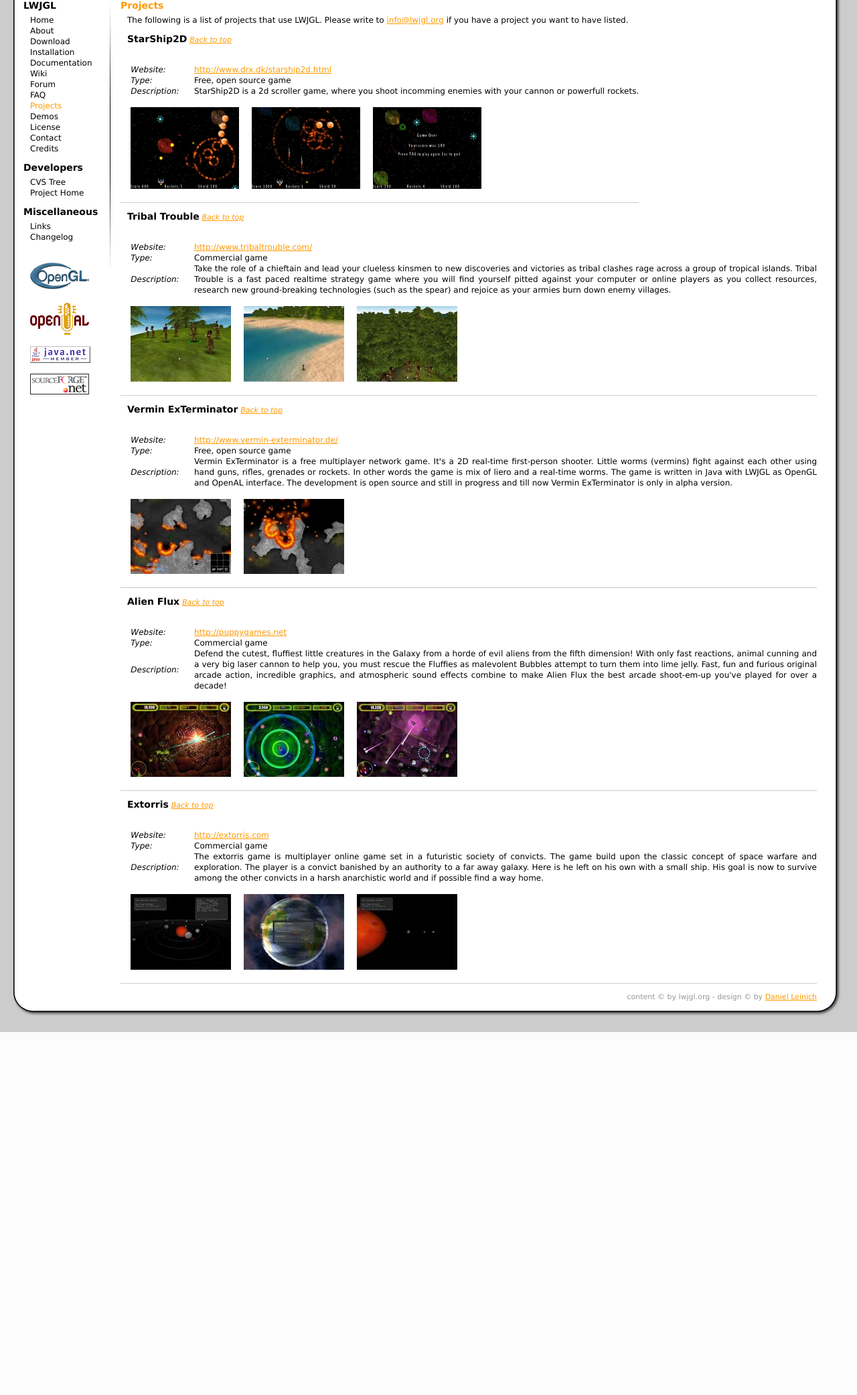
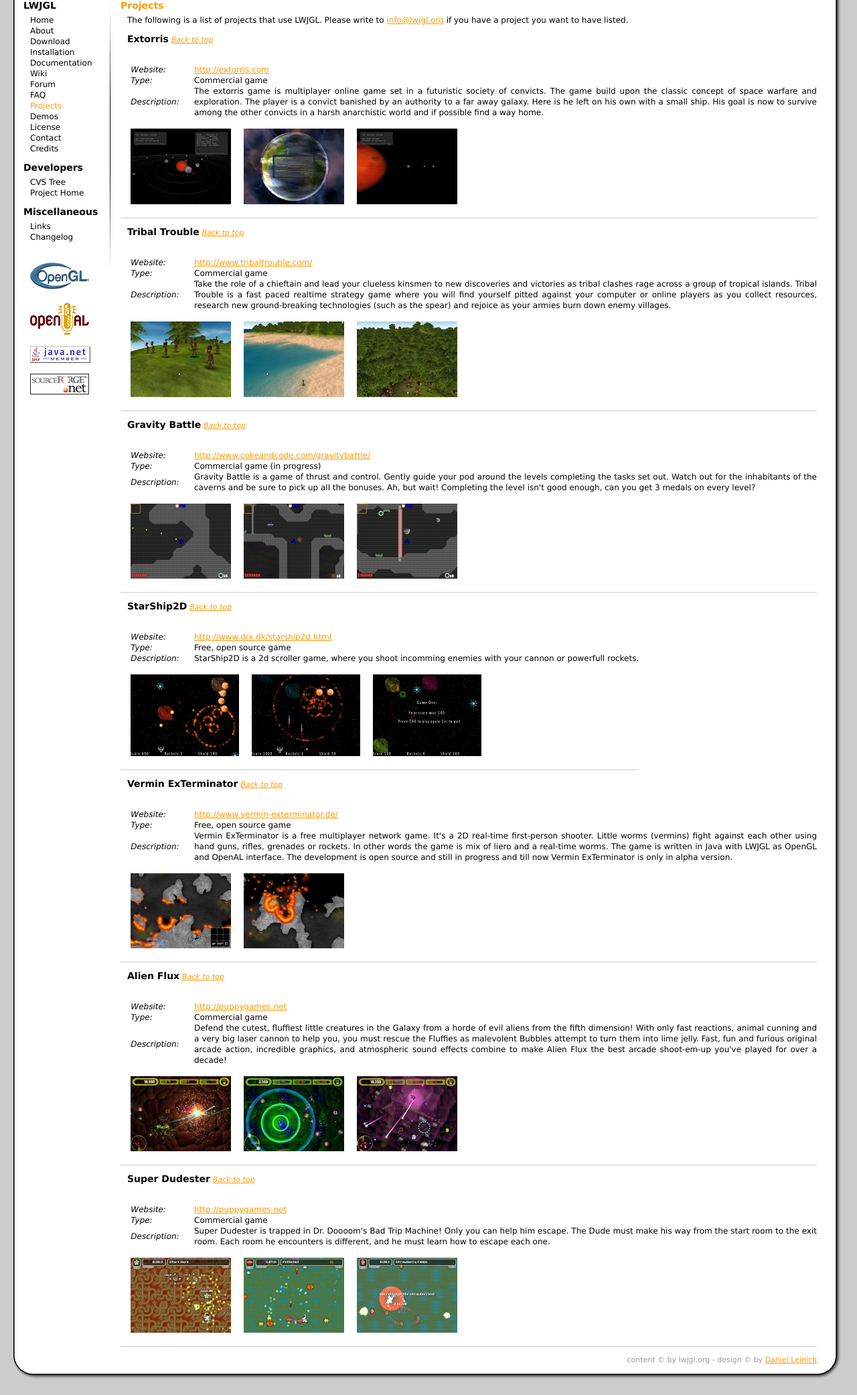
Before and after one commit to LWJGL/lwjgl-www, a PHP site: page /projects.php in a window 1280 px wide. Shown: the part 270-2353 px from the top of the page at 67% size. Before the commit the page ends 1811 px from the top, so only its background shows below. Run offline with PHP 8.4, Linux system fonts and the light colour scheme.

Commit message:
added Super Dudester & Gravity Battle to projects page

```diff
--- a/projects.php
+++ b/projects.php
@@ -56,6 +56,28 @@ $projects[] = array('name'    => 'Alien Flux',
 								       2 => array('small' => 'alienflux_small_3.jpg',
 												  'big'   => 'alienflux_3.jpg')));
 
+$projects[] = array('name'    => 'Super Dudester',
+					'url'     => 'http://puppygames.net',
+					'type'    => 'Commercial game',
+					'desc'    => 'Super Dudester is trapped in Dr. Doooom\'s Bad Trip Machine! Only you can help him escape. The Dude must make his way from the start room to the exit room. Each room he encounters is different, and he must learn how to escape each one.',
+					'screens' => array(0 => array('small' => 'superdudester_small_1.jpg',
+											      'big'   => 'superdudester_1.jpg'),
+								       1 => array('small' => 'superdudester_small_2.jpg',
+												  'big'   => 'superdudester_2.jpg'),
+								       2 => array('small' => 'superdudester_small_3.jpg',
+												  'big'   => 'superdudester_3.jpg')));
+
+$projects[] = array('name'    => 'Gravity Battle',
+					'url'     => 'http://www.cokeandcode.com/gravitybattle/',
+					'type'    => 'Commercial game (in progress)',
+					'desc'    => 'Gravity Battle is a game of thrust and control. Gently guide your pod around the levels completing the tasks set out. Watch out for the inhabitants of the caverns and be sure to pick up all the bonuses. Ah, but wait! Completing the level isn\'t good enough, can you get 3 medals on every level?',
+					'screens' => array(0 => array('small' => 'gravitybattle_small_1.jpg',
+											      'big'   => 'gravitybattle_1.jpg'),
+								       1 => array('small' => 'gravitybattle_small_2.jpg',
+												  'big'   => 'gravitybattle_2.jpg'),
+								       2 => array('small' => 'gravitybattle_small_3.jpg',
+												  'big'   => 'gravitybattle_3.jpg')));
+
 function displayProjects() {
 
 	GLOBAL $projects;
```
Also changed, not shown: _gfx/projects/gravitybattle_1.jpg (added), _gfx/projects/gravitybattle_2.jpg (added), _gfx/projects/gravitybattle_3.jpg (added), _gfx/projects/gravitybattle_small_1.jpg (added), _gfx/projects/gravitybattle_small_2.jpg (added), _gfx/projects/gravitybattle_small_3.jpg (added), _gfx/projects/superdudester_1.jpg (added), _gfx/projects/superdudester_2.jpg (added), _gfx/projects/superdudester_3.jpg (added), _gfx/projects/superdudester_small_1.jpg (added), _gfx/projects/superdudester_small_2.jpg (added), _gfx/projects/superdudester_small_3.jpg (added).
